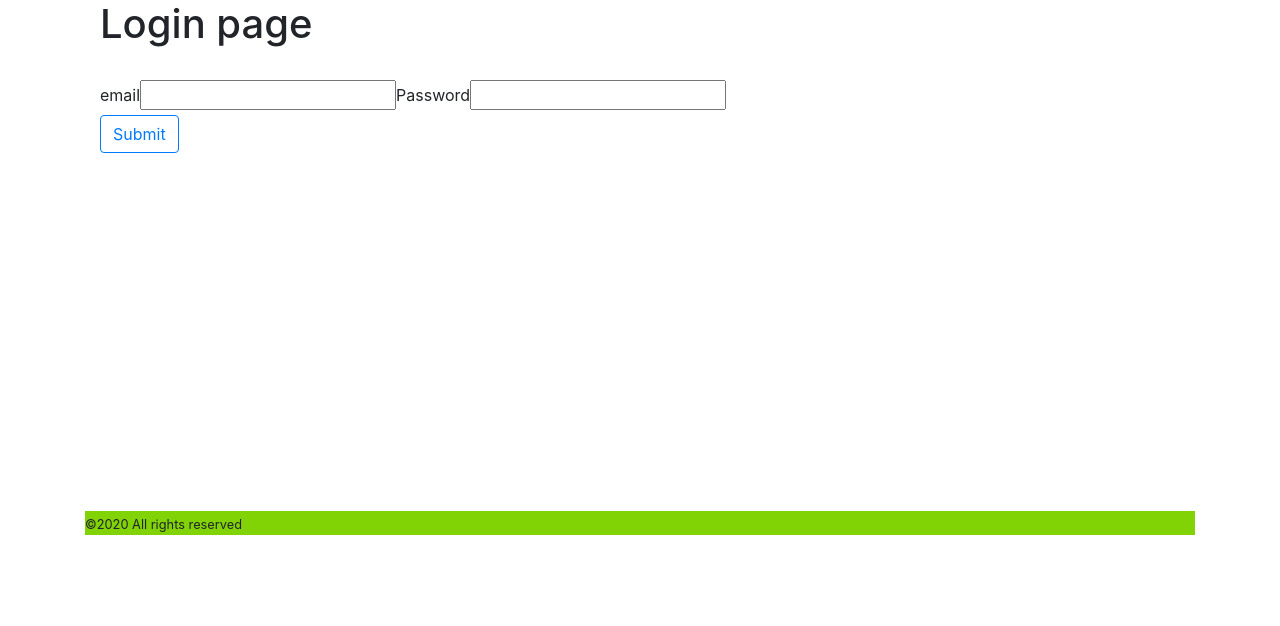
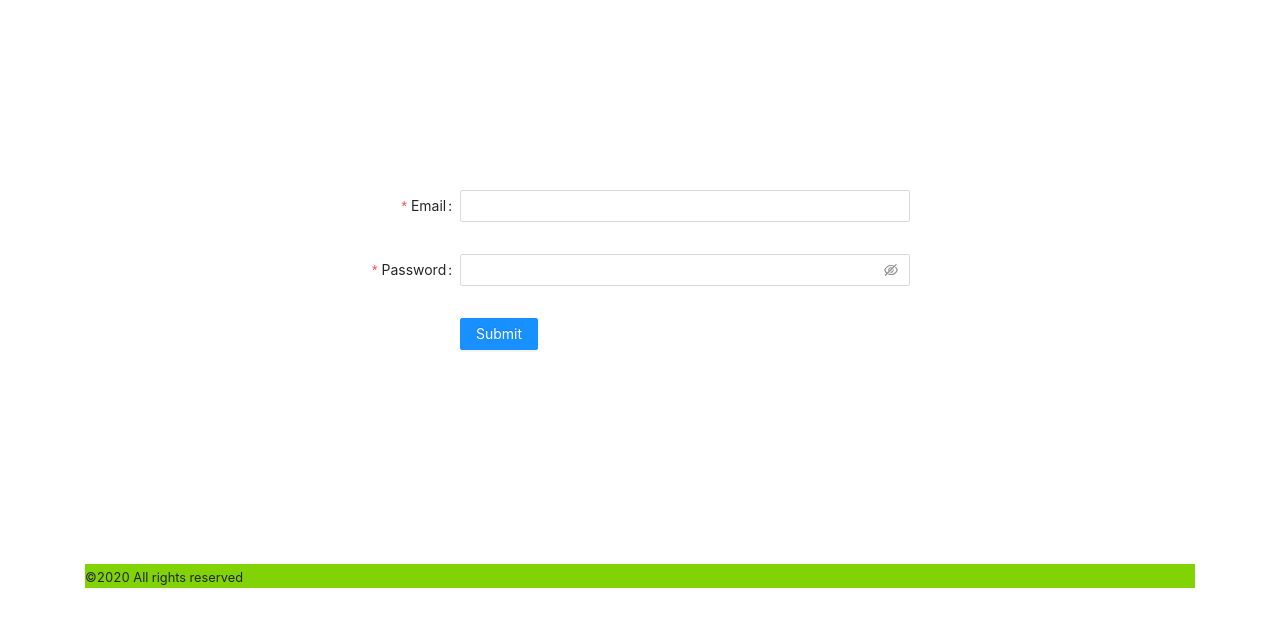
Before and after one commit to AkshayWay/hospital_management, a React (Create React App) app in the folder hospital_management/: page /login in a window 1280 px wide. Shown: the top 626 px of the page. Built offline with nearby package versions, Linux system fonts and the light colour scheme.

Commit message:
Login page design using Ant design framework

```diff
--- a/hospital_management/package.json
+++ b/hospital_management/package.json
@@ -6,6 +6,7 @@
     "@testing-library/jest-dom": "^4.2.4",
     "@testing-library/react": "^9.5.0",
     "@testing-library/user-event": "^7.2.1",
+    "antd": "^4.4.3",
     "axios": "^0.19.2",
     "bootstrap": "^4.5.0",
     "react": "^16.13.1",
--- a/hospital_management/src/App.css
+++ b/hospital_management/src/App.css
@@ -1,3 +1,5 @@
+@import "~antd/dist/antd.css";
+
 .App {
   text-align: center;
 }
@@ -39,3 +41,6 @@
 .bg-primarys {
   background-color: #82d305 !important;
 }
+.center {
+  padding: 190px 0;
+}
--- a/hospital_management/src/component/Login.js
+++ b/hospital_management/src/component/Login.js
@@ -6,6 +6,10 @@ import {
   hashHistory,
 } from "react-router-dom";
 import axios from "axios";
+import "antd/dist/antd.css";
+import { Form, Input, Button, Checkbox } from "antd";
+import { Alert } from "antd";
+import "../App.css";
 
 export default class Login extends Component {
   constructor(props) {
@@ -17,22 +21,26 @@ export default class Login extends Component {
       userName: "",
       userType: 0,
       errorMsg: "",
+      errMSgDisplay: "none",
     };
   }
   onEmailChange = (e) => this.setState({ email: e.target.value });
   onPasswordChange = (e) => this.setState({ password: e.target.value });
   onSubmit = (e) => {
-    e.preventDefault();
-    const obj = {
-      tbl_user_email: this.state.email,
-      tbl_user_password: this.state.password,
-    };
+    // e.preventDefault();
+    if (e && e.preventDefault) {
+      e.preventDefault();
+    }
+    var newEmail = e.email;
+    var newPassword = e.password;
+
+    // const obj = {
+    //   tbl_user_email: e.email,
+    //   tbl_user_password: e.password,
+    // };
     axios
       .get(
-        "http://localhost:5000/medicare/login/" +
-          this.state.email +
-          "/" +
-          this.state.password
+        "http://localhost:5000/medicare/login/" + newEmail + "/" + newPassword
       )
       .then((response) => {
         console.log("response:", response.data[0]);
@@ -54,40 +62,104 @@ export default class Login extends Component {
           window.location.reload(true);
         } else {
           this.setState({
+            errMSgDisplay: "inline",
             errorMsg: "User email or password is incorrect.",
           });
+
+          console.log("Error MSg:", this.state.errorMsg);
         }
       })
       .catch(function (error) {
         console.log(error);
       });
   };
+  onFinish = (values) => {
+    console.log("Success:", values);
+  };
+
   render() {
+    const layout = {
+      labelCol: {
+        span: 8,
+      },
+      wrapperCol: {
+        span: 10,
+      },
+    };
+    const tailLayout = {
+      wrapperCol: {
+        offset: 8,
+        span: 16,
+      },
+    };
+
+    // const onFinish = (values) => {
+    //  console.log("Success:", values);
+    //};
+
+    //const onFinishFailed = (errorInfo) => {
+    //console.log("Failed:", errorInfo);
+    //};
+    // };
+    const validateMessages = {
+      required: "${label} is required!",
+      types: {
+        email: "${label} is not validate email!",
+      },
+    };
+
     return (
-      <div>
-        <div>
-          <h1>Login page</h1>
-          <label>{this.state.errorMsg}</label>
-          <form onSubmit={this.onSubmit}>
-            <label>email</label>
-            <input
-              type="email"
-              value={this.state.email}
-              onChange={this.onEmailChange}
-            ></input>
-            <label>Password</label>
-            <input
-              type="password"
-              value={this.state.password}
-              onChange={this.onPasswordChange}
-            ></input>
-            <div>
-              <button type="submit" className="btn btn-outline-primary">
-                Submit
-              </button>
-            </div>
-          </form>
-        </div>
+      <div className="center">
+        <Alert
+          message={this.state.errorMsg}
+          style={{ display: this.state.errMSgDisplay }}
+          type="warning"
+        />
+        <Form
+          {...layout}
+          name="basic"
+          initialValues={{
+            remember: true,
+          }}
+          onFinish={this.onSubmit}
+          validateMessages={validateMessages}
+
+          // onSubmit={}
+        >
+          <Form.Item
+            label="Email"
+            name="email"
+            value={this.state.email}
+            onChange={this.state.onEmailChange}
+            rules={[
+              {
+                required: true,
+                type: "email",
+              },
+            ]}
+          >
+            <Input />
+          </Form.Item>
+
+          <Form.Item
+            label="Password"
+            name="password"
+            value={this.state.password}
+            onChange={this.state.onPasswordChange}
+            rules={[
+              {
+                required: true,
+              },
+            ]}
+          >
+            <Input.Password />
+          </Form.Item>
+          <Form.Item {...tailLayout}>
+            <Button type="primary" htmlType="submit">
+              Submit
+            </Button>
+          </Form.Item>
+        </Form>
       </div>
     );
   }
```
Also changed, not shown: 1 other file (tests, documents, lock files or other folders).
